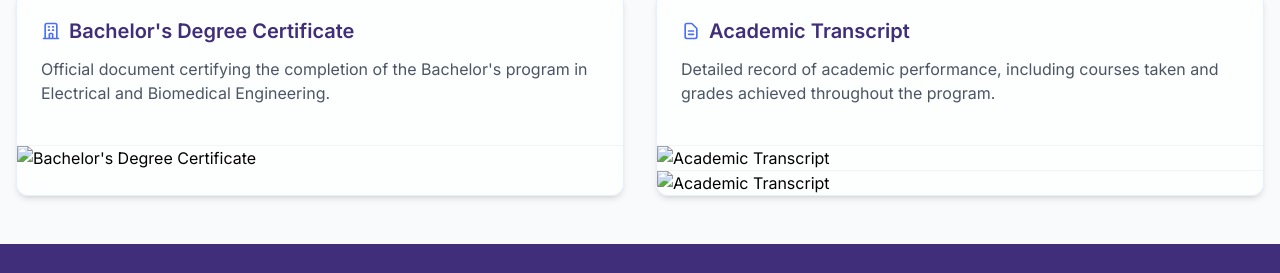
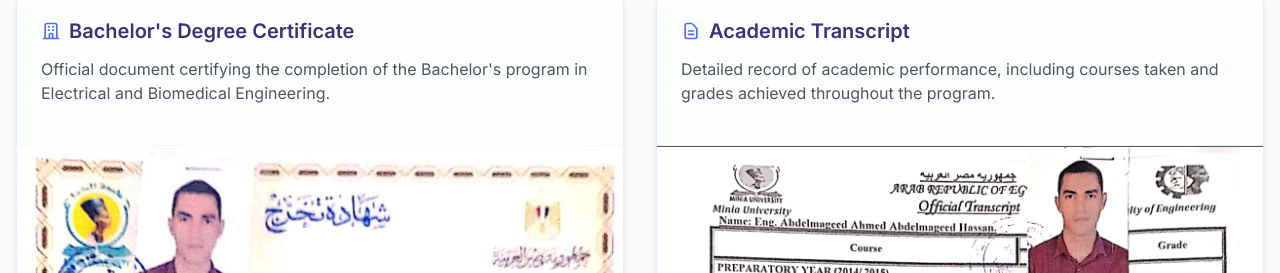
Before and after one commit to abdelmageed95/portfolio, a plain HTML site: page degrees/bachelors-degree.html in a window 1280 px wide. Shown: the part 866-1139 px from the top of the page. Drawn offline with nearby package versions, Linux system fonts and the light colour scheme; the site is published under a folder, as on GitHub Pages, so addresses that start at the root find nothing.

Commit message:
Initial commit

```diff
--- a/degrees/bachelors-degree.html
+++ b/degrees/bachelors-degree.html
@@ -175,7 +175,7 @@
                         </h3>
                         <p class="text-gray-600 mb-4">Official document certifying the completion of the Bachelor's program in Electrical and Biomedical Engineering.</p>
                     </div>
-                    <img src="/img/bachelors_degree.png" alt="Bachelor's Degree Certificate" class="w-full h-auto border-t border-gray-100">
+                    <img src="../img/bachelors_degree.png" alt="Bachelor's Degree Certificate" class="w-full h-auto border-t border-gray-100">
                 </div>
 
                 <!-- Transcript -->
@@ -189,8 +189,8 @@
                         </h3>
                         <p class="text-gray-600 mb-4">Detailed record of academic performance, including courses taken and grades achieved throughout the program.</p>
                     </div>
-                    <img src="/img/bachelors_transcript1.png" alt="Academic Transcript" class="w-full h-auto border-t border-gray-100">
-                    <img src="/img/bachelors_transcript2.png" alt="Academic Transcript" class="w-full h-auto border-t border-gray-100">
+                    <img src="../img/bachelors_transcript1.png" alt="Academic Transcript" class="w-full h-auto border-t border-gray-100">
+                    <img src="../img/bachelors_transcript2.png" alt="Academic Transcript" class="w-full h-auto border-t border-gray-100">
                 </div>
             </div>
         </section>
```
Also changed, not shown: degrees/masters-degree.html (+2 -2 lines).
